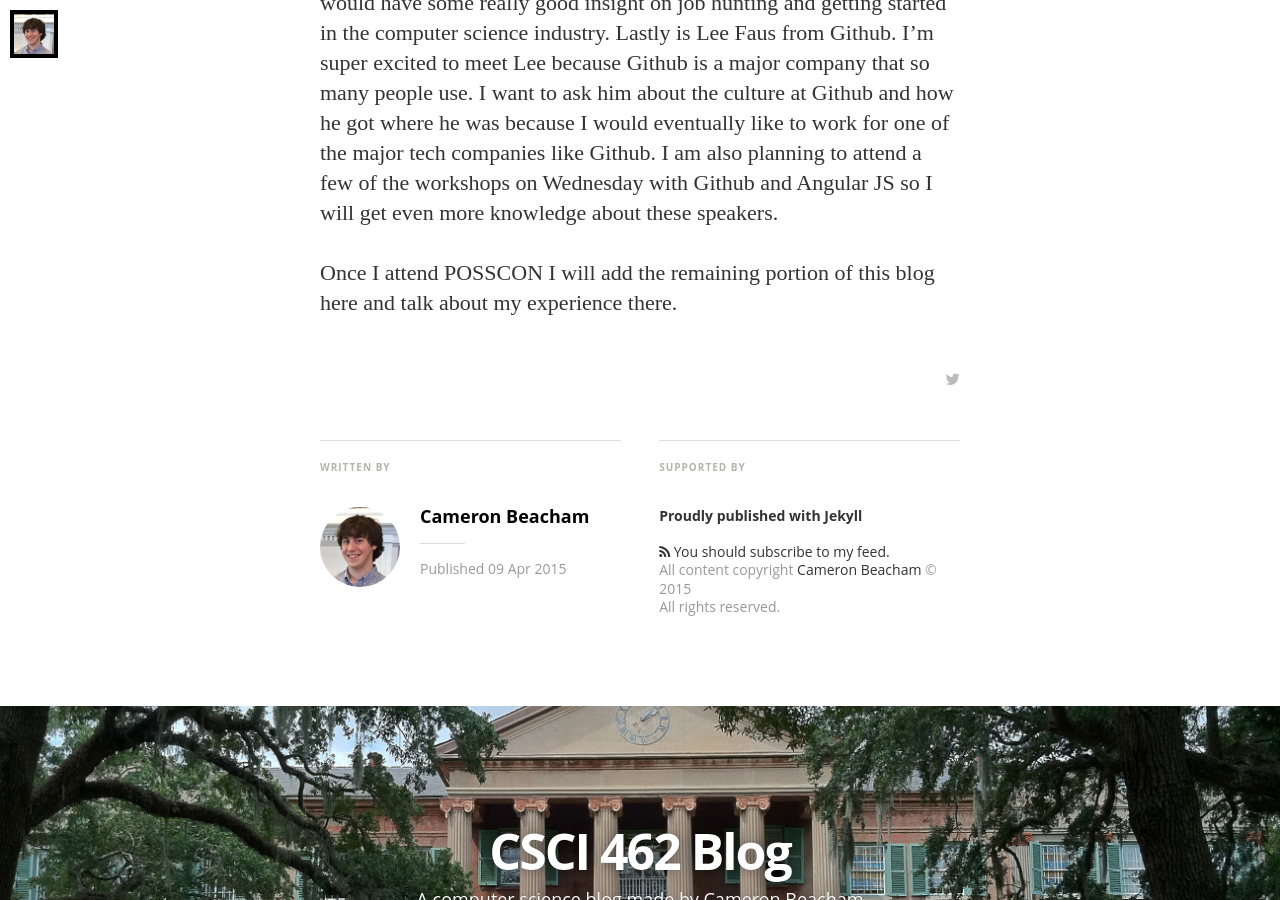
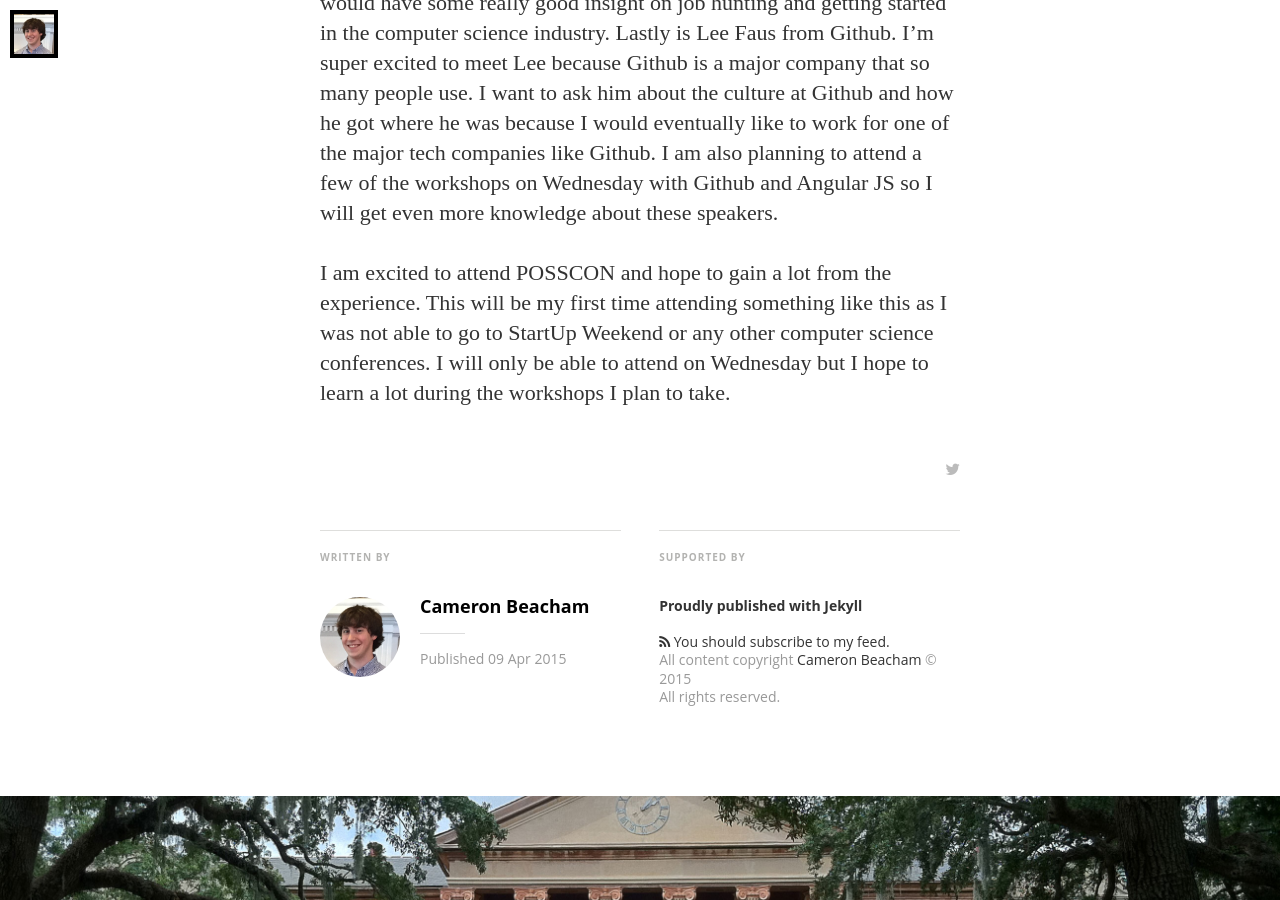
Before and after one commit to beachamc/beachamc.github.io, a Jekyll site: the page built from _posts/2015-04-09-Preparing-for-POSSCON.markdown, in a window 1280 px wide and 900 px high, scrolled down 1252 px. Built offline with Jekyll 4.4.1, drawn with Linux system fonts in a browser that asks for light colours; nearby versions of some CDN libraries; some web fonts are replaced; Markdown is read by kramdown in place of the engine named in the settings.

Commit message:
updating blog

```diff
--- a/_posts/2015-04-09-Preparing-for-POSSCON.markdown
+++ b/_posts/2015-04-09-Preparing-for-POSSCON.markdown
@@ -13,4 +13,4 @@ Lee Faus - Github
 
 I am planning to go to day two (Wednesday) of POSSCON and have a few people I'm definitely looking forward to meeting. First is Semmy Purewal from Netflix because I didn't get to talk to him as much as I would have liked to at the CS Symposium and I am a huge fan of Javascript of which he is a major proponent. Next, is James Schweitzer of IBM. Whats really cool about James is that he contributed to the creation of Watson, the AI Jeopardy contestant. He has two decades of experience and even though I don't see myself going to IBM I think he would have some really good insight on job hunting and getting started in the computer science industry. Lastly is Lee Faus from Github. I'm super excited to meet Lee because Github is a major company that so many people use. I want to ask him about the culture at Github and how he got where he was because I would eventually like to work for one of the major tech companies like Github. I am also planning to attend a few of the workshops on Wednesday with Github and Angular JS so I will get even more knowledge about these speakers.
 
-Once I attend POSSCON I will add the remaining portion of this blog here and talk about my experience there.
+I am excited to attend POSSCON and hope to gain a lot from the experience. This will be my first time attending something like this as I was not able to go to StartUp Weekend or any other computer science conferences. I will only be able to attend on Wednesday but I hope to learn a lot during the workshops I plan to take.
```
